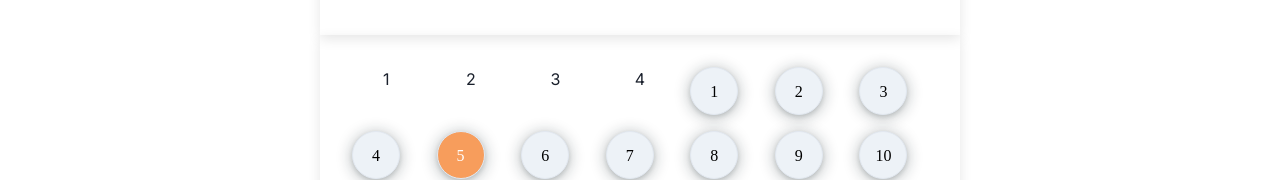
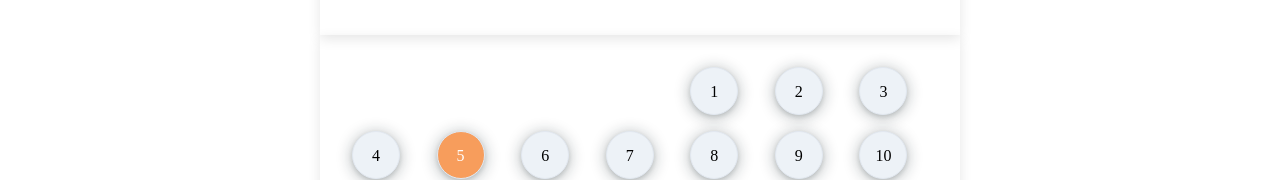
Before and after one commit to shilpabijalwan/bookingApp, a Next.js app in the folder frontend/: page /schedules in a window 1280 px wide. Shown: the part 239-419 px from the top of the page. Built offline with nearby package versions, Linux system fonts and the light colour scheme; no server answers.

Commit message:
fix date issue

```diff
--- a/frontend/src/components/Calendar.jsx
+++ b/frontend/src/components/Calendar.jsx
@@ -71,7 +71,7 @@ function Calendar() {
   useEffect(() => {
     const tempData = [];
     for (let i = 1; i <= firstDayIndex; i++) {
-      tempData.push(<Text key={`empty-${i}`}>{i}</Text>);
+      tempData.push(<Text key={`empty-${i}`}></Text>);
     }
     setDays(tempData);
   }, [firstDayIndex]);
```
